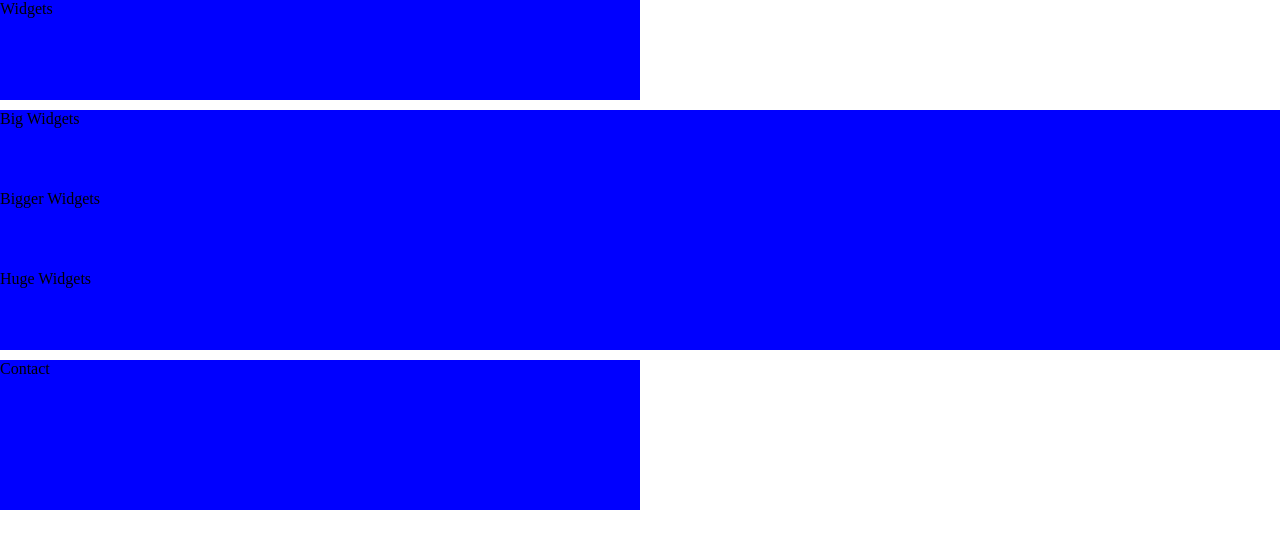
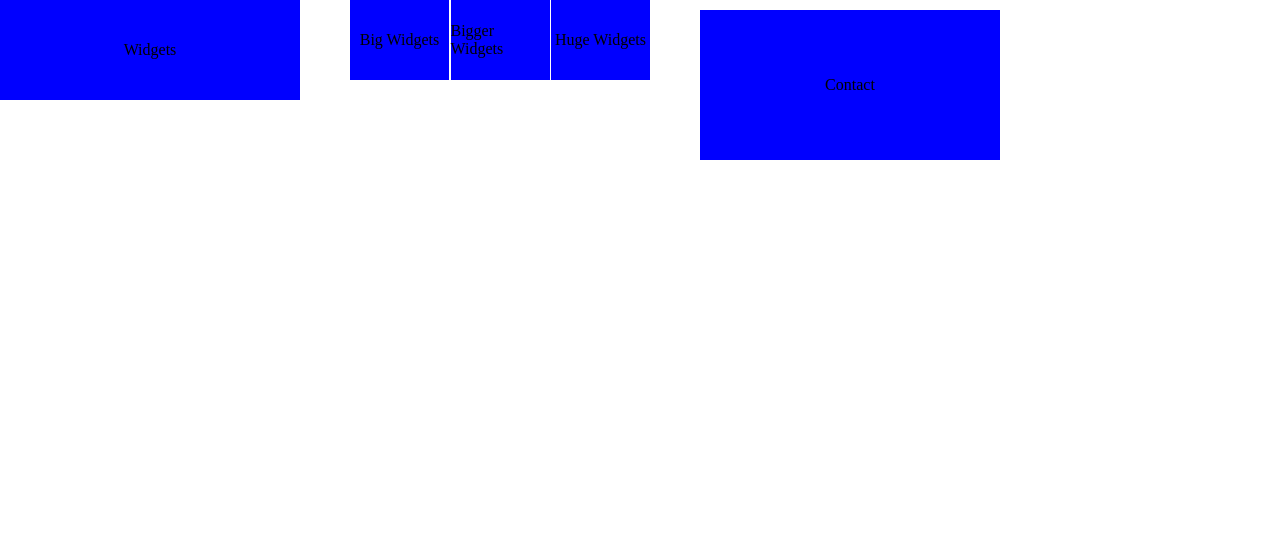
Before and after one commit to Androgeen/Homework_1, a plain HTML site: page lesson4/Homework2-2.html in a window 1280 px wide. Drawn offline with Linux system fonts and the light colour scheme.

Commit message:
Homework2-2.html

```diff
--- a/lesson4/Homework2-2.html
+++ b/lesson4/Homework2-2.html
@@ -11,19 +11,19 @@
 <body>
 <div class="wrap">
 
-    <div class="header">Widgets</div>
+    <div class="header d-flex">Widgets</div>
+        <div class="father_nav">
+            <div class="nav1 d-flex">Big Widgets</div>
+            <div class="nav2 d-flex">Bigger Widgets</div>
+            <div class="nav3 d-flex">Huge Widgets</div>
 
-    <div class="section">
-        <div class="father_nav">
-            <div class="nav1">Big Widgets</div>
-            <div class="nav2">Bigger Widgets</div>
-            <div class="nav3">Huge Widgets</div>
         </div>
-    </div>
 
-    <div class="footer">Contact</div>
+
+    <div class="footer d-flex">Contact</div>
 
 </div>
 
+
 </body>
 </html>
--- a/lesson4/main2-2.css
+++ b/lesson4/main2-2.css
@@ -1,12 +1,12 @@
 .wrap{
-    width: 100%;
+    display: flex;
+    width: 1000px;
     column-gap: 50px;
 }
 *   {
     margin: 0;
     padding: 0;
 }
-
 .d-flex {
     display: flex;
     justify-content: center;
@@ -19,18 +19,14 @@
     margin-bottom: 10px;
 }
 .father_nav {
+    width: 500px;
+    display: flex;
+    flex-direction: row;
+    justify-content: space-between;
+}
+.nav1, .nav2, .nav3 {
+    width: 33%;
     flex-direction: column;
-}
-
-.nav1{
-    background: blue;
-    height: 80px;
-}
-.nav2{
-    background: blue;
-    height: 80px;
-}
-.nav3{
     background: blue;
     height: 80px;
 }
```
